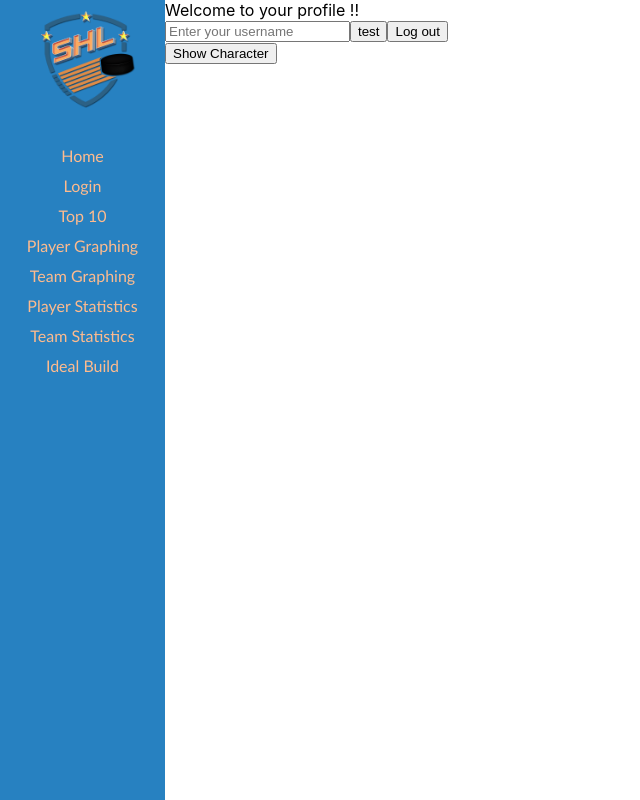
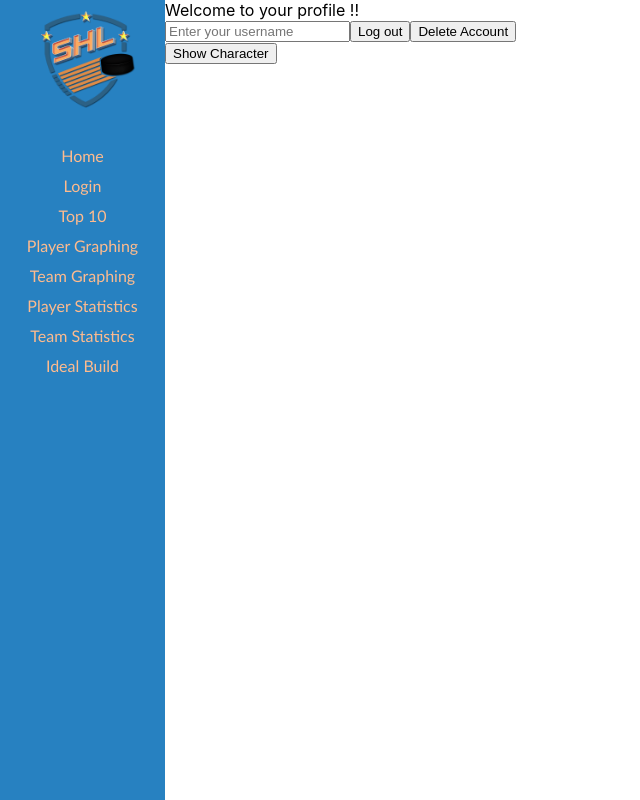
Before and after one commit to davism2/cis371SHLProject, a React (Vite) app in the folder shlprojectapp/: page /profile in a window 1280 px wide. Shown: the whole page, without its empty margins (0-640 px from the left). Built offline with nearby package versions, Linux system fonts and the light colour scheme.

Commit message:
user deletion/db deletion

```diff
--- a/shlprojectapp/src/components/Login.tsx
+++ b/shlprojectapp/src/components/Login.tsx
@@ -1,7 +1,7 @@
 import { ChangeEvent, useEffect, useState } from "react";
 import { useNavigate, createSearchParams } from "react-router-dom";
 import logo from "../shlLogo.png";
-import {
+import {deleteUser,
   Auth,
   getAuth,
   createUserWithEmailAndPassword,
--- a/shlprojectapp/src/components/profile.tsx
+++ b/shlprojectapp/src/components/profile.tsx
@@ -1,6 +1,6 @@
 import React, { ChangeEvent, Component, useState } from "react";
 import { Navigate, useNavigate } from "react-router-dom";
-import {
+import {deleteUser,
     getAuth,
     Auth,
     UserCredential,
@@ -10,7 +10,7 @@ import {
     signOut,
     sendPasswordResetEmail,
   } from "firebase/auth";
-import { doc, FieldValue, Firestore, getDoc, getFirestore, setDoc, updateDoc } from "firebase/firestore";
+import { deleteDoc, doc, FieldValue, Firestore, getDoc, getFirestore, setDoc, updateDoc } from "firebase/firestore";
 import {PlayerAttributes} from "../datatypes"
 
 export default function (): JSX.Element {
@@ -83,10 +83,7 @@ export default function (): JSX.Element {
     playerCopy.name = ev.target.value;
     setPlayer(playerCopy);
   }
-  function updateName2(name: string){
-    playerCopy.name = name;
-    setPlayer(playerCopy);
-  }
+
   function updatePoints(inc: boolean,value: number){
     let pVal = 1;
     if(inc == true){
@@ -162,6 +159,13 @@ export default function (): JSX.Element {
     updateDoc(ref,{point:points});
     }
   }
+  function deleteAcc(){
+    if(auth != null){
+      deleteUser(auth.currentUser).then(() => console.log('user deleted'));
+      deleteDoc(ref);
+      navigate(-1);
+    }
+  }
 
   let component;
   if(!playerShow){
@@ -177,17 +181,16 @@ export default function (): JSX.Element {
           return (<li>{key}&emsp;<button onClick={() => updateAttr(false,key)}>Dec</button>&emsp; {player[key]}  &emsp;<button onClick={() => updateAttr(true,key)}>Inc</button></li>)})}</header>,<button onClick={savePlayer} > Save Player </button>]
   }
 
-  function test(){
-    console.log(playerCopy);
-    console.log(player);
-  }
+
+
+
   return(
     <div className="profile">
       Welcome to your profile {username}!!
       <div>
       <input type="text" placeholder="Enter your username" onChange={updateUser}/>
-      <button onClick={test}>test</button>
       <button onClick={logOut}>Log out</button>
+      <button onClick={deleteAcc}>Delete Account</button>
       </div>
       <div>
         {component}
```
